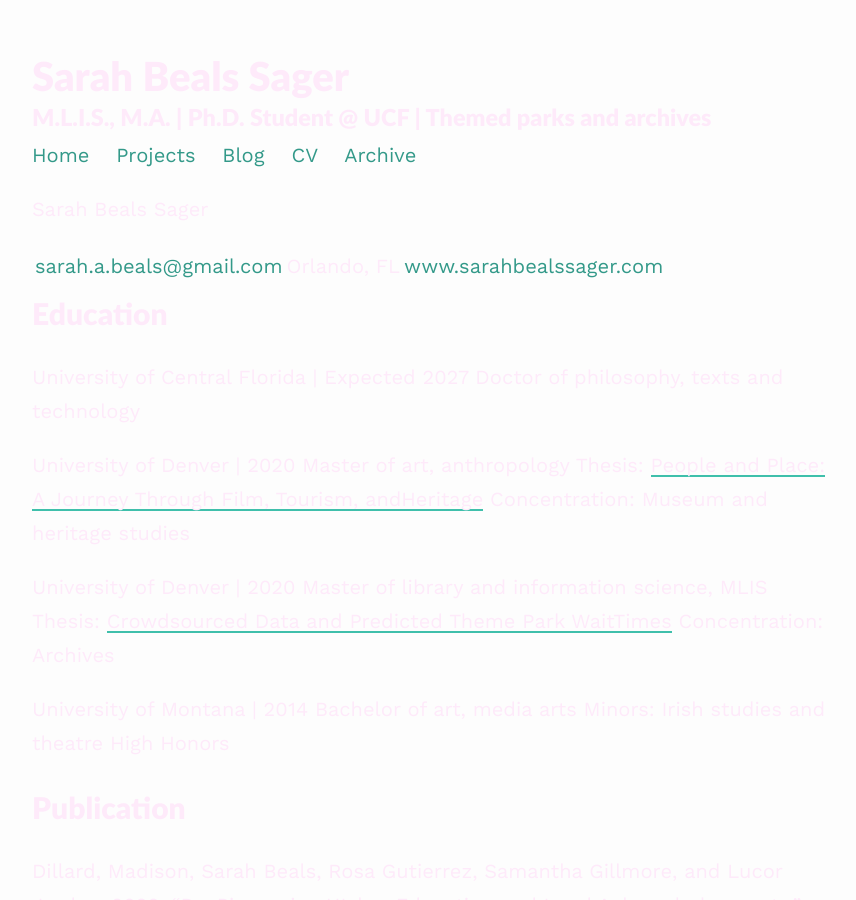
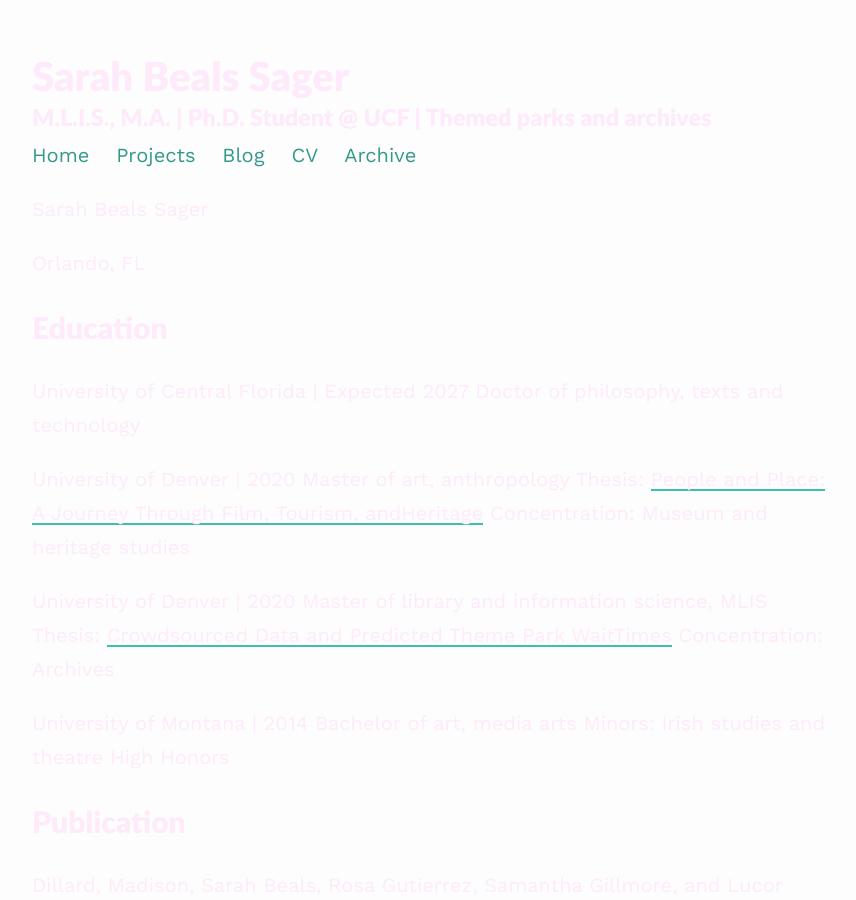
Before and after one commit to ThatGryffindork/gradfolio2022, a Jekyll site: the page built from cv.md, in a window 1280 px wide and 900 px high. Shown: the whole window, without its empty margins (208-1064 px from the left). Built offline with Jekyll 4.4.1, drawn with Linux system fonts in a browser that asks for light colours; nearby versions of some CDN libraries.

Commit message:
Update cv.md

```diff
--- a/cv.md
+++ b/cv.md
@@ -7,7 +7,7 @@
 
 Sarah Beals Sager
 
-<sarah.a.beals@gmail.com> | Orlando, FL | [www.sarahbealssager.com](http://www.sarahbealssager.com/)
+Orlando, FL
 
 ## Education
 
```
